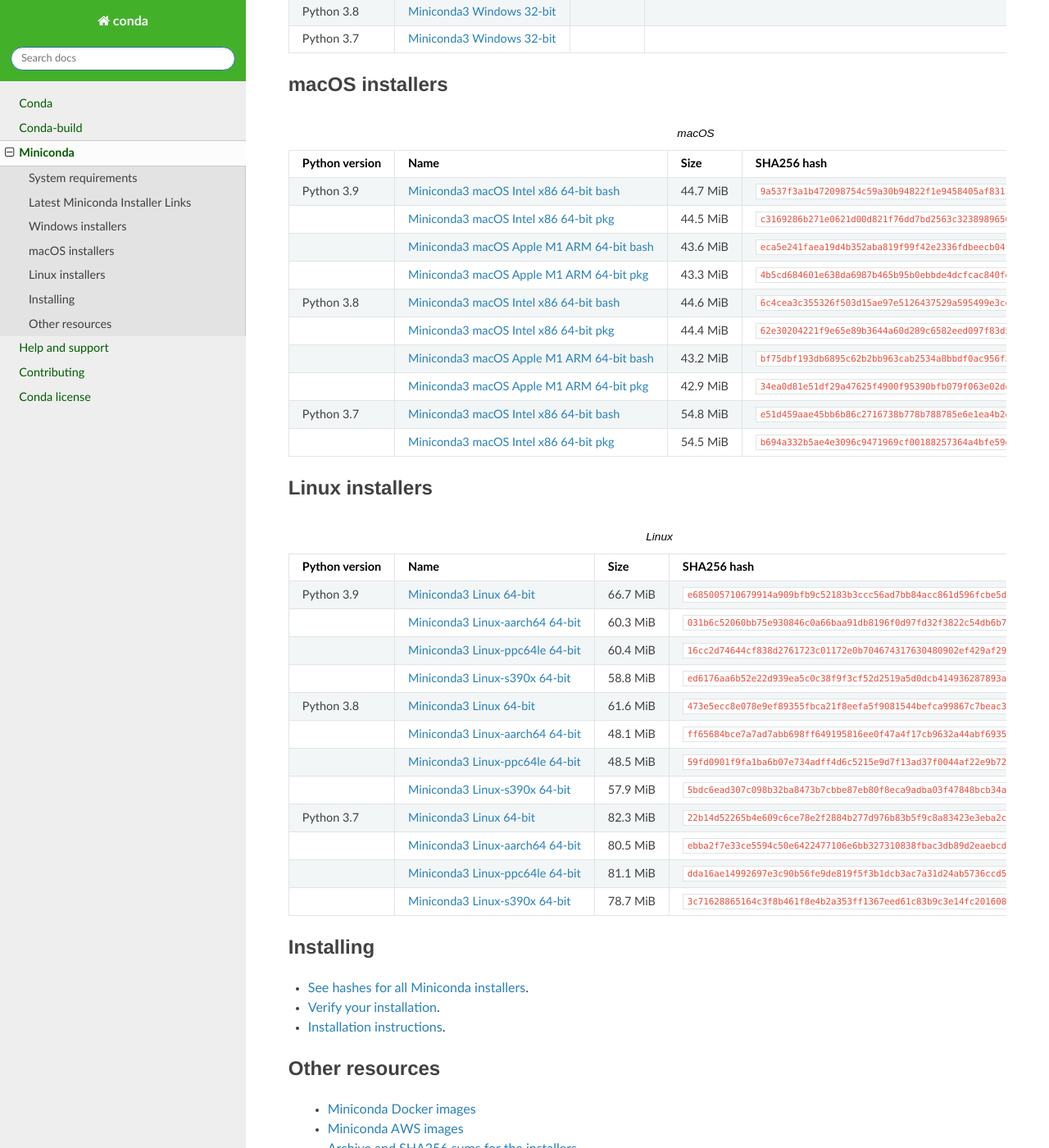
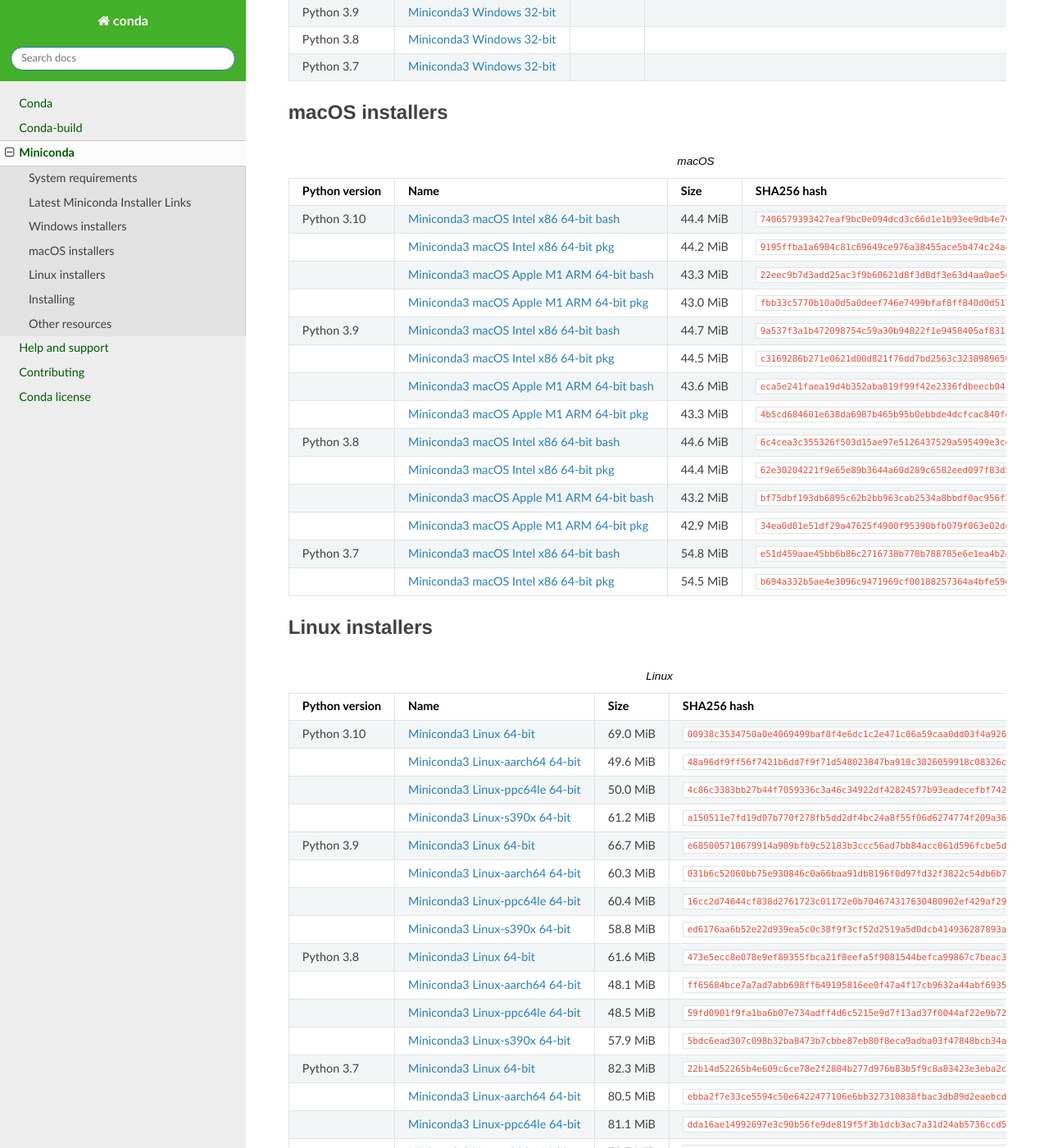
Before and after one commit to conda/conda-docs, a Sphinx documentation site: the page built from docs/source/miniconda.rst, in a window 1280 px wide and 1400 px high, scrolled down 1468 px. Shown: the whole window at 82% size. Built offline with Sphinx 7.4.7 and the Read the Docs theme 2.0.0, drawn with Linux system fonts in a browser that asks for light colours; some of the changed text lies outside the part shown.

Commit message:
Add py310 variants

```diff
--- a/docs/source/miniconda.rst
+++ b/docs/source/miniconda.rst
@@ -32,7 +32,7 @@
 Latest Miniconda Installer Links
 ================================
 
-.. csv-table:: Latest - Conda 22.11.1-1 Python 3.9.7 released February 15, 2022
+.. csv-table:: Latest - Conda 22.11.1-1 Python 3.10.8 released December 22, 2022
    :header: Platform,Name,SHA256 hash
    :widths: 5, 10, 80
 
@@ -54,6 +54,7 @@
    :header: Python version,Name,Size,SHA256 hash
    :widths: 5, 10, 5, 80
 
+   Python 3.10,`Miniconda3 Windows 64-bit <https://repo.anaconda.com/miniconda/Miniconda3-py310_22.11.1-1-Windows-x86_64.exe>`_,52.9 MiB,``2e3086630fa3fae7636432a954be530c88d0705fce497120d56e0f5d865b0d51``
    Python 3.9,`Miniconda3 Windows 64-bit <https://repo.anaconda.com/miniconda/Miniconda3-py39_22.11.1-1-Windows-x86_64.exe>`_,53.0 MiB,``4b92942fbd70e84a221306a801b3e4c06dd46e894f949a3eb19b4b150ec19171``
    Python 3.8,`Miniconda3 Windows 64-bit <https://repo.anaconda.com/miniconda/Miniconda3-py38_22.11.1-1-Windows-x86_64.exe>`_,52.5 MiB,``9f6ce5307db5da4e391ced4a6a73159234c3fc64ab4c1d6621dd0b64b0c24b5f``
    Python 3.7,`Miniconda3 Windows 64-bit <https://repo.anaconda.com/miniconda/Miniconda3-py37_22.11.1-1-Windows-x86_64.exe>`_,50.7 MiB,``4d48f78d7edbf4db0660f3b3e28b6fa17fa469cdc98c76b94e08662b92a308bd``
@@ -69,6 +70,10 @@
    :header: Python version,Name,Size,SHA256 hash
    :widths: 5, 10, 5, 80
 
+   Python 3.10,`Miniconda3 macOS Intel x86 64-bit bash <https://repo.anaconda.com/miniconda/Miniconda3-py310_22.11.1-1-MacOSX-x86_64.sh>`_,44.4 MiB,``7406579393427eaf9bc0e094dcd3c66d1e1b93ee9db4e7686d0a72ea5d7c0ce5``
+   ,`Miniconda3 macOS Intel x86 64-bit pkg <https://repo.anaconda.com/miniconda/Miniconda3-py310_22.11.1-1-MacOSX-x86_64.pkg>`_,44.2 MiB,``9195ffba1a6984c81c69649ce976a38455ace5b474c24a4363e5ca65fc72e832``
+   ,`Miniconda3 macOS Apple M1 ARM 64-bit bash <https://repo.anaconda.com/miniconda/Miniconda3-py310_22.11.1-1-MacOSX-arm64.sh>`_,43.3 MiB,``22eec9b7d3add25ac3f9b60621d8f3d8df3e63d4aa0ae5eb846b558d7ba68333``
+   ,`Miniconda3 macOS Apple M1 ARM 64-bit pkg <https://repo.anaconda.com/miniconda/Miniconda3-py310_22.11.1-1-MacOSX-arm64.pkg>`_,43.0 MiB,``fbb33c5770b10a0d5a0deef746e7499bfaf8ff840d0d517175036dd8449357f6``
    Python 3.9,`Miniconda3 macOS Intel x86 64-bit bash <https://repo.anaconda.com/miniconda/Miniconda3-py39_22.11.1-1-MacOSX-x86_64.sh>`_,44.7 MiB,``9a537f3a1b472098754c59a30b94822f1e9458405af831172aaa8f8124e9df88``
    ,`Miniconda3 macOS Intel x86 64-bit pkg <https://repo.anaconda.com/miniconda/Miniconda3-py39_22.11.1-1-MacOSX-x86_64.pkg>`_,44.5 MiB,``c3169286b271e0621d00d821f76dd7bd2563c32389896566dee115e53f6002c1``
    ,`Miniconda3 macOS Apple M1 ARM 64-bit bash <https://repo.anaconda.com/miniconda/Miniconda3-py39_22.11.1-1-MacOSX-arm64.sh>`_,43.6 MiB,``eca5e241faea19d4b352aba819f99f42e2336fdbeecb04f5bc89c9ca786ea798``
@@ -87,6 +92,10 @@
    :header: Python version,Name,Size,SHA256 hash
    :widths: 5, 10, 5, 80
 
+   Python 3.10,`Miniconda3 Linux 64-bit <https://repo.anaconda.com/miniconda/Miniconda3-py310_22.11.1-1-Linux-x86_64.sh>`_,69.0 MiB,``00938c3534750a0e4069499baf8f4e6dc1c2e471c86a59caa0dd03f4a9269db6``
+   ,`Miniconda3 Linux-aarch64 64-bit <https://repo.anaconda.com/miniconda/Miniconda3-py310_22.11.1-1-Linux-aarch64.sh>`_,49.6 MiB,``48a96df9ff56f7421b6dd7f9f71d548023847ba918c3826059918c08326c2017``
+   ,`Miniconda3 Linux-ppc64le 64-bit <https://repo.anaconda.com/miniconda/Miniconda3-py310_22.11.1-1-Linux-ppc64le.sh>`_,50.0 MiB,``4c86c3383bb27b44f7059336c3a46c34922df42824577b93eadecefbf7423836``
+   ,`Miniconda3 Linux-s390x 64-bit <https://repo.anaconda.com/miniconda/Miniconda3-py310_22.11.1-1-Linux-s390x.sh>`_,61.2 MiB,``a150511e7fd19d07b770f278fb5dd2df4bc24a8f55f06d6274774f209a36c766``
    Python 3.9,`Miniconda3 Linux 64-bit <https://repo.anaconda.com/miniconda/Miniconda3-py39_22.11.1-1-Linux-x86_64.sh>`_,66.7 MiB,``e685005710679914a909bfb9c52183b3ccc56ad7bb84acc861d596fcbe5d28bb``
    ,`Miniconda3 Linux-aarch64 64-bit <https://repo.anaconda.com/miniconda/Miniconda3-py39_22.11.1-1-Linux-aarch64.sh>`_,60.3 MiB,``031b6c52060bb75e930846c0a66baa91db8196f0d97fd32f3822c54db6b7c76a``
    ,`Miniconda3 Linux-ppc64le 64-bit <https://repo.anaconda.com/miniconda/Miniconda3-py39_22.11.1-1-Linux-ppc64le.sh>`_,60.4 MiB,``16cc2d74644cf838d2761723c01172e0b704674317630480902ef429af29bd0b``
```
